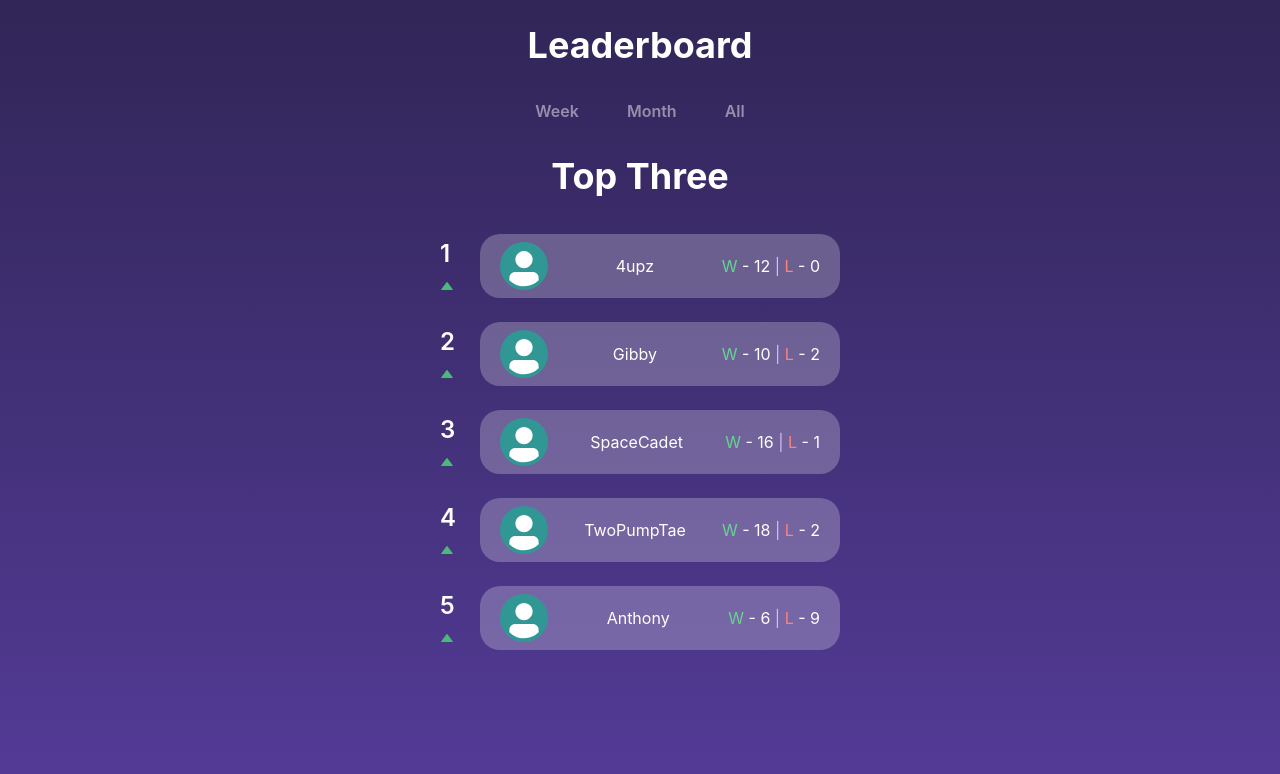
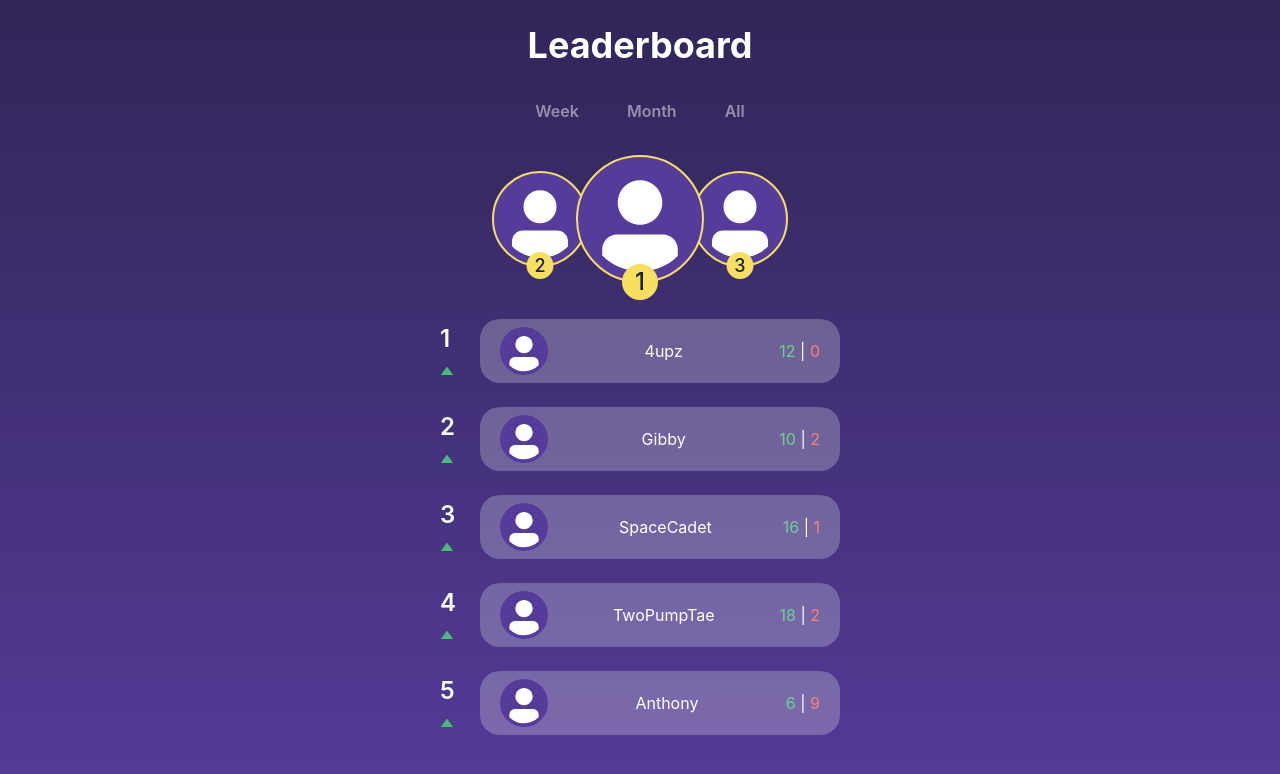
Before and after one commit to 4upz/leaderboard, a React (Create React App) app: page / in a window 1280 px wide. Shown: the top 774 px of the page. Built offline with nearby package versions, Linux system fonts and the light colour scheme.

Commit message:
Add basic layout for top three component

```diff
--- a/src/Leaderboard/LeaderboardItem.js
+++ b/src/Leaderboard/LeaderboardItem.js
@@ -10,20 +10,17 @@ function LeaderboardItem({ place, user }) {
       </Stat>
       <Box bg="whiteAlpha.400" py={2} px={5} borderRadius="20px" justifySelf="center" w="90%">
         <HStack justify="space-between">
-          <Avatar bg="teal.500" />
+          <Avatar bg="purple.700" />
           <Text color="white">{user.name}</Text>
           <Text color="white">
             <Text as="span" color="green.300">
-              W{' '}
+              {user.wins}{' '}
             </Text>
-            - {user.wins}{' '}
-            <Text as="span" color="purple.200">
-              |{' '}
+            |
+            <Text as="span" color="red.300">
+              {' '}
+              {user.losses}
             </Text>
-            <Text as="span" color="red.300">
-              L
-            </Text>{' '}
-            - {user.losses}
           </Text>
         </HStack>
       </Box>
--- a/src/Leaderboard/TopThree.js
+++ b/src/Leaderboard/TopThree.js
@@ -1,11 +1,39 @@
 import React from 'react'
-import { Heading } from '@chakra-ui/layout'
+import { Flex, AvatarGroup, Avatar, AvatarBadge } from '@chakra-ui/react'
+
+const avatarProps = {
+  showBorder: true,
+  borderColor: 'yellow.300',
+  bg: 'purple.700',
+}
+
+const avatarBadgeProps = {
+  boxSize: '1.5em',
+  bg: 'yellow.300',
+  border: 'none',
+  fontSize: '18px',
+  left: '50%',
+  transform: 'translateX(-50%)',
+  bottom: '-15%',
+}
 
 function TopThree() {
   return (
-    <Heading textAlign="center" color="white">
-      Top Three
-    </Heading>
+    <Flex justify="center">
+      <AvatarGroup>
+        <Avatar {...avatarProps} showBorder size="xl">
+          <AvatarBadge {...avatarBadgeProps}>2</AvatarBadge>
+        </Avatar>
+        <Avatar {...avatarProps} zIndex="2" size="2xl">
+          <AvatarBadge {...avatarBadgeProps} fontSize="24px">
+            1
+          </AvatarBadge>
+        </Avatar>
+        <Avatar {...avatarProps} size="xl">
+          <AvatarBadge {...avatarBadgeProps}>3</AvatarBadge>
+        </Avatar>
+      </AvatarGroup>
+    </Flex>
   )
 }
 
```
Also changed, not shown: src/Leaderboard/TopThreeItem.js (deleted, +0 -8 lines), 2 other files (tests, documents, lock files or other folders).
